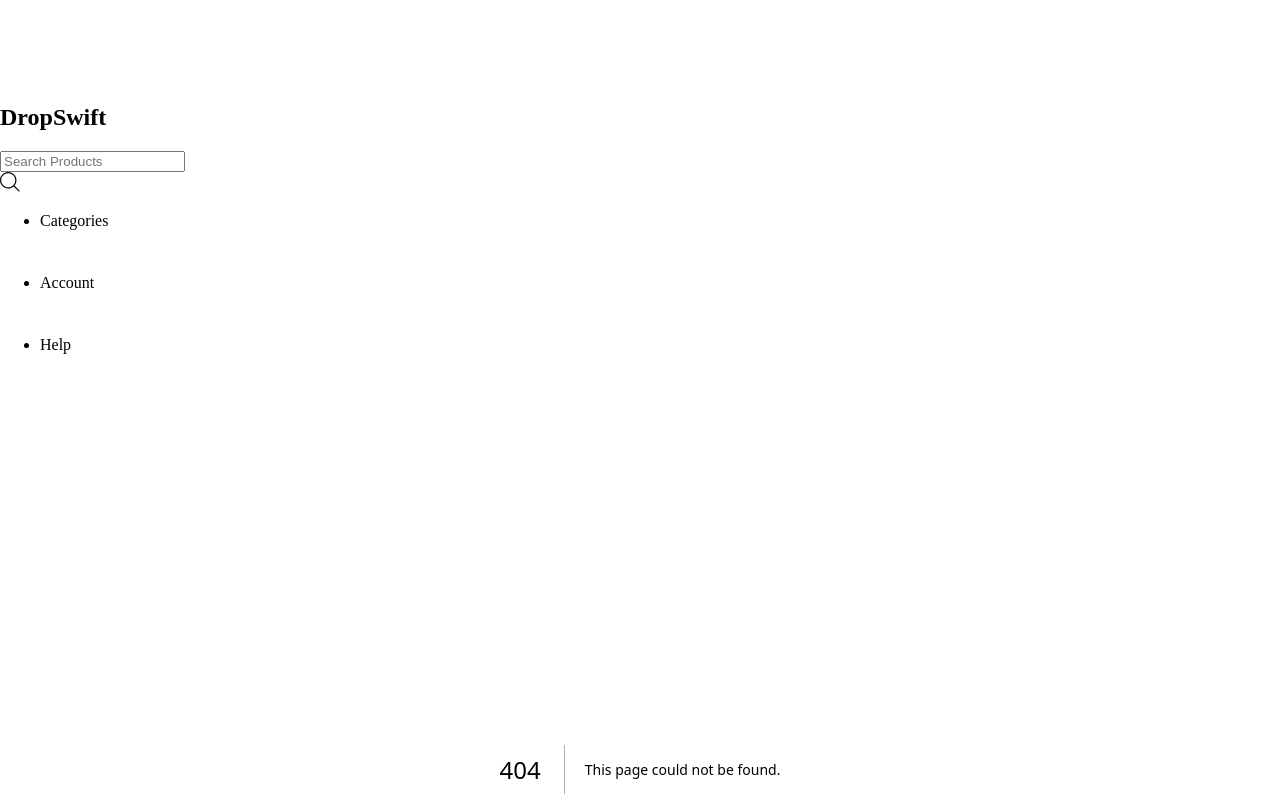
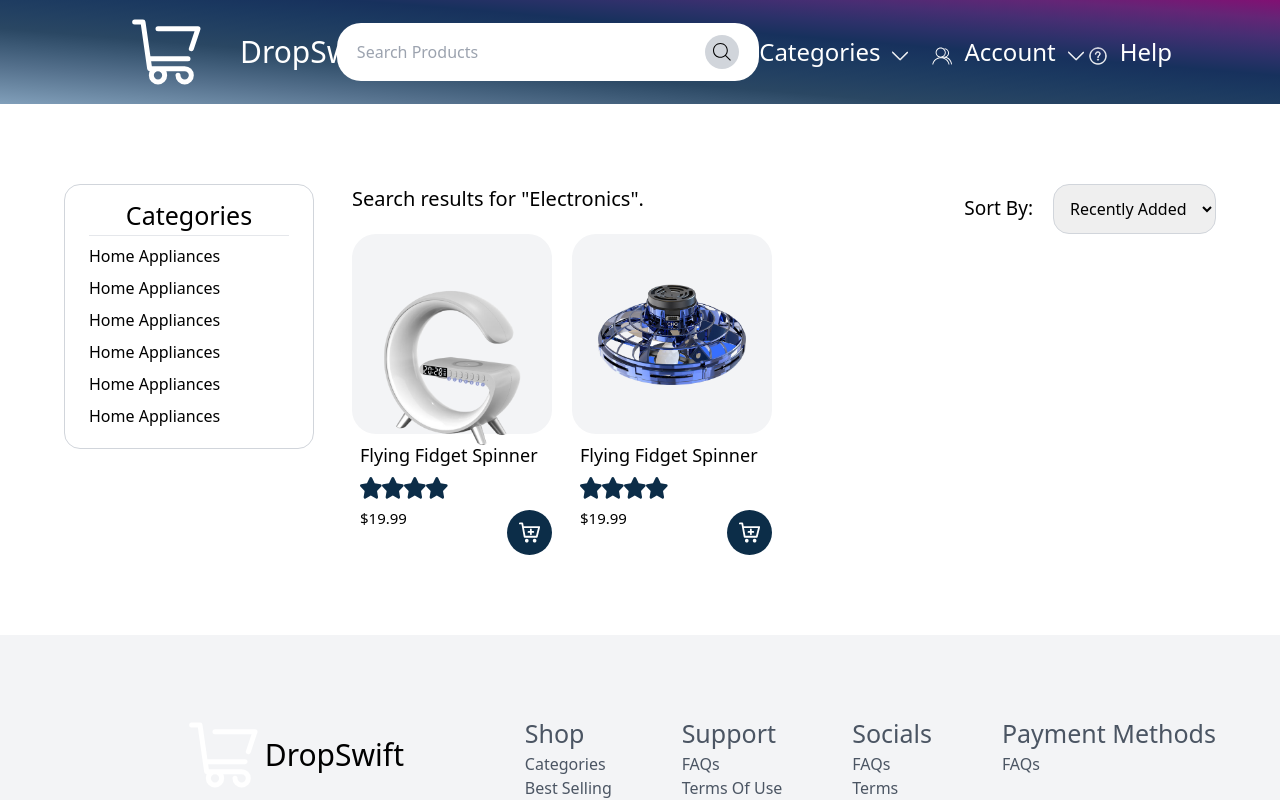
Before and after one commit to Osilaja78/DropSwift, a Next.js app in the folder frontend/: page /products in a window 1280 px wide. Before the commit this address had no page. Shown: the top 800 px of the page. Built offline with nearby package versions, Linux system fonts and the light colour scheme.

Commit message:
added products page

```diff
--- a/frontend/app/layout.jsx
+++ b/frontend/app/layout.jsx
@@ -1,5 +1,5 @@
 import Footer from "@/components/footer"
-import Navbar from "@/components/navbar"
+import Navbar from "@/components/homeNavbar"
 
 export const metadata = {
   title: 'DropSwift',
@@ -10,7 +10,7 @@
  return (
     <html lang="en">
       <body>
-        <Navbar />
+        {/* <Navbar /> */}
         {children}
         <Footer />
       </body>
--- a/frontend/app/page.jsx
+++ b/frontend/app/page.jsx
@@ -5,13 +5,14 @@
 import FeaturedProducts from '@/components/products/featuredSection';
 import EverydayEssentials from '@/components/products/everydayEssentialsSection';
 import SpecialOffer from '@/components/products/specialOffer';
-import Footer from '@/components/footer';
 import Image from 'next/image';
-import OfferStar from '../public/offer-star.svg'
+import OfferStar from '../public/offer-star.svg';
+import HomeNavbar from '@/components/homeNavbar';
 
 export default function Home() {
     return (
         <>
+            <HomeNavbar />
             <HeroSection />
             <section className='flex w-[80%] justify-between mx-auto my-10'>
                 <div className='max-w-[550px] mt-20'>
--- /dev/null
+++ b/frontend/app/products/page.jsx
@@ -0,0 +1,59 @@
+import React from "react";
+import "../../styles/globals.css";
+import Navbar from "@/components/navbar";
+import ProductCard from "@/components/products/productCard";
+import ProductCharger from "../../public/product-charger.png";
+import ProductSpinner from "../../public/product-spinner.png";
+
+export default function Products() {
+    return (
+        <>
+            <Navbar />
+            <div className="grid grid-cols-4 py-20 w-[90%] m-auto">
+                <div className="col-span-1">
+                    <div className="border border-gray-300 rounded-2xl py-3 px-6 max-w-[250px]">
+                        <p className="text-[25px] text-center">Categories</p>
+                        <hr />
+                        <ul className="text-[16px] space-y-2 py-2">
+                            <li>Home Appliances</li>
+                            <li>Home Appliances</li>
+                            <li>Home Appliances</li>
+                            <li>Home Appliances</li>
+                            <li>Home Appliances</li>
+                            <li>Home Appliances</li>
+                        </ul>
+                    </div>
+                </div>
+                <div className="col-span-3">
+                    <div className="flex justify-between">
+                        <p className="text-[20px]">Search results for "Electronics".</p>
+                        <div className="text-[16px]">
+                            <label for="sort" className="text-[19px] p-5">Sort By:</label>
+
+                            <select id="sort" className="border border-gray-300 rounded-2xl p-3 cursor-pointer">
+                                <option value="volvo">Recently Added</option>
+                                <option value="saab">Lowest Price</option>
+                                <option value="opel">Highest Price</option>
+                                <option value="audi">Popularity</option>
+                            </select>
+                        </div>
+                    </div>
+                    <div className="flex gap-5">
+                        <ProductCard
+                            image={ProductCharger}
+                            name="Flying Fidget Spinner"
+                            stars={4.5}
+                            price={19.99}
+                        />
+                        <ProductCard
+                            image={ProductSpinner}
+                            name="Flying Fidget Spinner"
+                            stars={4.5}
+                            price={19.99}
+                        />
+                    </div>
+                </div>
+            </div>
+        </>
+    )
+}
--- /dev/null
+++ b/frontend/components/homeNavbar.jsx
@@ -0,0 +1,60 @@
+"use client"
+import {React, useState} from 'react';
+import Image from 'next/image';
+import Logo from '../public/logo.svg';
+import Arrow from '../public/arrow-down.svg';
+import Accounts from '../public/accounts.svg';
+import Help from '../public/help.svg';
+import Search from '../public/search-icon.svg';
+
+export default function HomeNavbar() {
+
+    const [account, setAccount] = useState(false)
+
+    const handleAccountClick = () => {
+        setAccount(!account);
+    }
+
+    let AccountComponent = <div className='absolute bg-white rounded-lg text-black top-12 right-32 p-5 text-[17px]'>
+        <ul>
+            <li className='text-center bg-[#0C2D48] text-white rounded-md px-3 py-2'>Login</li>
+            <hr className='my-5'/>
+            <li>Dashboard</li>
+        </ul>
+    </div>
+
+    return (
+        <>
+            <nav className='flex justify-between items-center mx-32 my-8 text-white'>
+                <div className='flex gap-8 items-center'>
+                    <Image src={Logo} />
+                    <h1 className='text-3xl'>DropSwift</h1>
+                </div>
+                <div className='bg-white px-5 py-3 w-[500px] rounded-3xl text-black'>
+                    <form action="" className='flex justify-between items-center'>
+                        <input type="search" name="search" id="search" placeholder='Search Products' className='border-none outline-none w-full' />
+                        <div className='bg-gray-300 rounded-full p-2'>
+                            <Image className='cursor-pointer' src={Search} />
+                        </div>
+                    </form>
+                </div>
+                <ul className='flex relative gap-10 text-2xl'>
+                    <div className='flex gap-3 items-center cursor-pointer'>
+                        <li>Categories</li>
+                        <Image className='mt-2 cursor-pointer' src={Arrow} />
+                    </div>
+                    <div onClick={handleAccountClick} className='flex gap-3 items-center cursor-pointer'>
+                        <Image className='mt-2' src={Accounts} />
+                        <li>Account</li>
+                        <Image className='mt-2' src={Arrow} />
+                    </div>
+                    {account ? AccountComponent : ''}
+                    <div className='flex gap-3 items-center cursor-pointer'>
+                        <Image className='mt-2' src={Help} />
+                        <li>Help</li>
+                    </div>
+                </ul>
+            </nav>
+        </>
+    )
+}
--- a/frontend/components/navbar.jsx
+++ b/frontend/components/navbar.jsx
@@ -25,7 +25,8 @@
 
     return (
         <>
-            <nav className='flex justify-between items-center mx-32 my-8 text-white'>
+            <div className='bg-main'>
+                <nav className='flex justify-between items-center mx-32 py-3 text-white'>
                     <div className='flex gap-8 items-center'>
                         <Image src={Logo} />
                         <h1 className='text-3xl'>DropSwift</h1>
@@ -55,6 +56,7 @@
                         </div>
                     </ul>
                 </nav>
+            </div>
         </>
     )
 }
--- a/frontend/components/products/productCard.jsx
+++ b/frontend/components/products/productCard.jsx
@@ -12,7 +12,9 @@
 
     return (
         <div className="cursor-pointer">
-            <Image src={image} alt={name} className='bg-gray-100 rounded-3xl max-w-[200px] px-6 py-12'/>
+            <div className='bg-gray-100 rounded-3xl w-[200px] h-[200px] px-6 py-12'>
+                <Image src={image} alt={name} className=''/>
+            </div>
             <h2 className='text-[18px] py-2 px-2'>{name}</h2>
             <div className="stars flex px-2">{starElements}</div>
             <div className="price pt-2 text-[15px] px-2">${price}</div>
```
Also changed, not shown: frontend/app/products/index.jsx (deleted, +0 -10 lines). Lines whose indentation alone changed are shown as unchanged.
